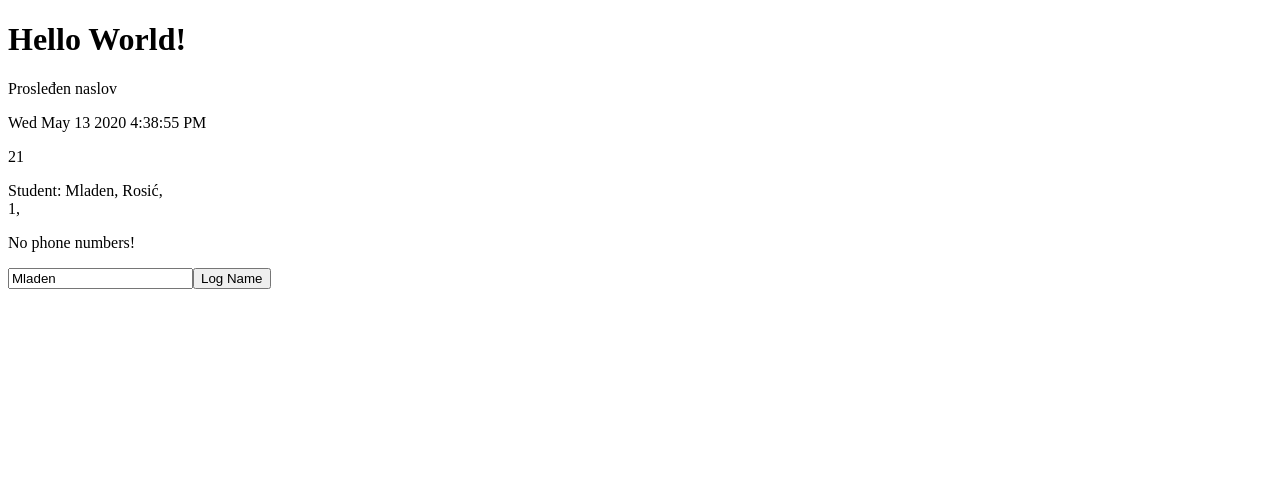
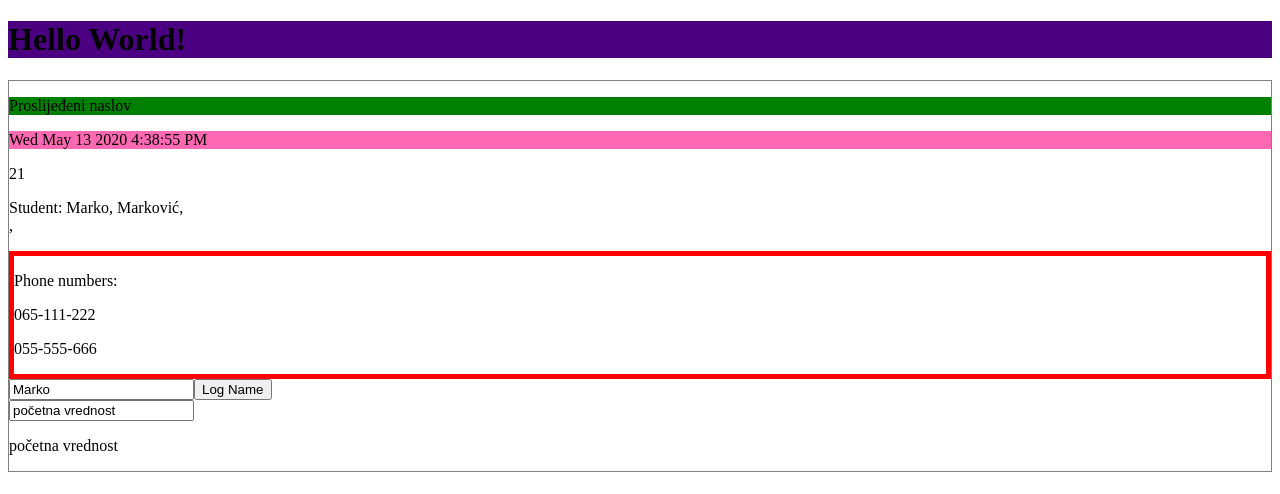
Before and after one commit to nimroN1/Repozitorijum1, an Angular app in the folder first-project/: page / in a window 1280 px wide. Shown: the top 494 px of the page. Built offline with nearby package versions, Linux system fonts and the light colour scheme.

Commit message:
Added two way binding

```diff
--- a/first-project/src/app/app.component.html
+++ b/first-project/src/app/app.component.html
@@ -1,3 +1,3 @@
-<h1>Hello World!</h1>
+<h1 class="naslovClass">Hello World!</h1>
 
-<app-date myTitle="Prosleđen naslov"></app-date>
+<app-date [student]="student1" myTitle="Proslijeđeni naslov"></app-date>
--- a/first-project/src/app/app.component.ts
+++ b/first-project/src/app/app.component.ts
@@ -1,4 +1,5 @@
 import { Component } from '@angular/core';
+import { Student } from './model/Student';
 
 @Component({
   selector: 'app-root',
@@ -6,5 +7,16 @@ import { Component } from '@angular/core';
   styleUrls: ['./app.component.css']
 })
 export class AppComponent {
+
+  student1:Student;
+
   title = 'first-project';
+
+  ngOnInit(): void {
+    this.student1=new Student();
+    this.student1.ime="Marko";
+    this.student1.prezime="Marković";
+    this.student1.tel.push("065-111-222");
+    this.student1.tel.push("055-555-666");
+  }
 }
--- a/first-project/src/app/app.module.ts
+++ b/first-project/src/app/app.module.ts
@@ -1,11 +1,13 @@
 import { BrowserModule } from '@angular/platform-browser';
 import { NgModule } from '@angular/core';
+import { FormsModule } from '@angular/forms';
 
 import { AppRoutingModule } from './app-routing.module';
 import { AppComponent } from './app.component';
 import { Test1Component } from './test1/test1.component';
 import { Test2Component } from './test2/test2.component';
 import { DateComponent } from './date/date.component';
+import { from } from 'rxjs';
 
 @NgModule({
   declarations: [
@@ -16,7 +18,8 @@ import { DateComponent } from './date/date.component';
   ],
   imports: [
     BrowserModule,
-    AppRoutingModule
+    AppRoutingModule,
+    FormsModule
   ],
   providers: [],
   bootstrap: [AppComponent]
--- a/first-project/src/app/date/date.component.css
+++ b/first-project/src/app/date/date.component.css
@@ -1,3 +1,15 @@
 #phoneNumbersPaneId{
     border:5px solid red;
 }
+
+.dateClass{
+    border:1px solid grey;
+}
+
+.naslovClass{
+    background-color:green;
+}
+
+.datumClass{
+    background-color: hotpink;
+}
--- a/first-project/src/app/date/date.component.html
+++ b/first-project/src/app/date/date.component.html
@@ -1,6 +1,8 @@
-<p>{{mojNaslov}}</p>
+<div class="dateClass">
 
-<p>{{currentDate}}</p>
+    <p class="naslovClass">{{mojNaslov}}</p>
+
+    <p class="datumClass">{{currentDate}}</p>
 
     <p>{{10+saberiDvaBroja(5, 6)}}</p>
 
@@ -13,17 +15,25 @@
 
     </p>
 
-<div id="phoneNumbersPaneId" *ngIf = "currentStudent.tel.length>0">
+    <div id="phoneNumbersPaneId" *ngIf="currentStudent.tel.length>0">
         <p>Phone numbers:</p>
 
-    <p *ngFor = "let phoneNumber of currentStudent.tel">{{phoneNumber}}</p>
+        <p *ngFor="let phoneNumber of currentStudent.tel">{{phoneNumber}}</p>
 
     </div>
 
-<div *ngIf = "currentStudent.tel.length==0">
+    <div *ngIf="currentStudent.tel.length==0">
         <p>No phone numbers!</p>
     </div>
 
-<input type="text" [value] = "currentStudent.ime"/>
+    <input type="text" [value]="currentStudent.ime" />
 
     <button (click)="logName()">Log Name</button>
+
+    <br />
+
+    <input type="text" [(ngModel)]="korisnickiUnos" />
+
+    <p>{{korisnickiUnos}}</p>
+
+</div>
--- a/first-project/src/app/date/date.component.ts
+++ b/first-project/src/app/date/date.component.ts
@@ -9,10 +9,14 @@ import { Student } from '../model/Student';
 export class DateComponent implements OnInit {
 
   currentDate:String;
+
+  @Input('student')
   currentStudent:Student;
 
   @Input('myTitle')
   mojNaslov:String;
+
+  korisnickiUnos:String;
 
   constructor() { }
 
@@ -25,11 +29,11 @@ export class DateComponent implements OnInit {
 
 
 
-    this.currentStudent = new Student();
+/*     this.currentStudent = new Student();
 
     this.currentStudent.brIndexa=1;
     this.currentStudent.ime="Mladen";
-    this.currentStudent.prezime = "Rosić";
+    this.currentStudent.prezime = "Rosić"; */
 /*     this.currentStudent.tel.push("065-111-222");
     this.currentStudent.tel.push("055-555-666"); */
     console.log("Current student: ");
@@ -44,9 +48,12 @@ export class DateComponent implements OnInit {
       console.log(this.currentStudent.tel[i]);
     }
 
+    this.korisnickiUnos="početna vrednost";
+
   }
 
   public saberiDvaBroja(x:number, y:number): number{
+    this.logName();
     return x+y;
   }
 
@@ -54,4 +61,6 @@ export class DateComponent implements OnInit {
     console.log(this.currentStudent.ime);
   }
 
+
+
 }
--- a/first-project/src/styles.css
+++ b/first-project/src/styles.css
@@ -1 +1,4 @@
 /* You can add global styles to this file, and also import other style files */
+.naslovClass{
+    background-color: indigo;
+}
```
Lines whose indentation alone changed are shown as unchanged.
